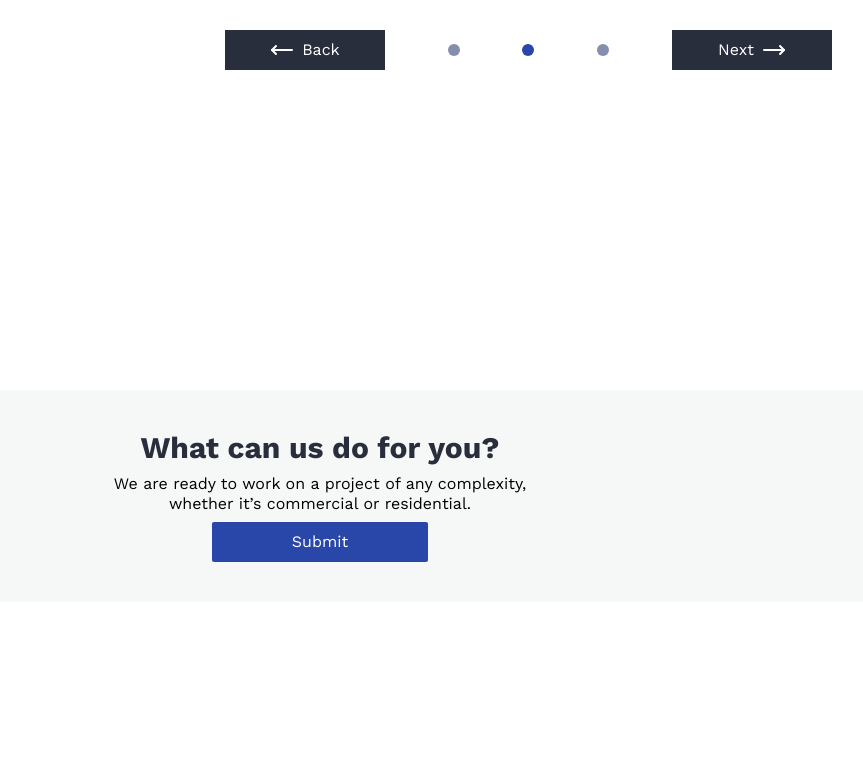
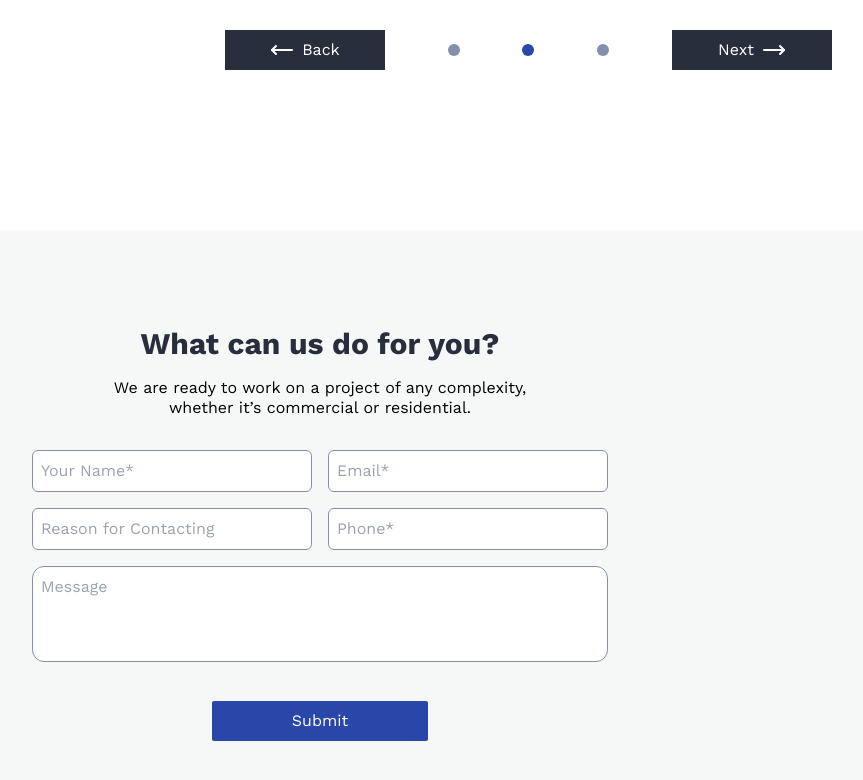
Before and after one commit to KalpitChandekar/thebox-company, a Next.js app: page / in a window 1280 px wide. Shown: the part 3998-4778 px from the top of the page, without its empty margins (320-1183 px from the left). Built offline with nearby package versions, Linux system fonts and the light colour scheme.

Commit message:
[feat]: Create full contact section

```diff
--- a/components/Contact.tsx
+++ b/components/Contact.tsx
@@ -1,15 +1,45 @@
 const Contact = () => {
   return (
-    <div className="max-w-7xl bg-[#F6F8F7] my-40 mx-auto">
-      <div className="max-w-md text-center mx-auto py-10 space-y-2">
+    <div className="max-w-7xl bg-[#F6F8F7] mx-auto">
+      <div className="max-w-xl text-center mx-auto py-24 space-y-4">
         <h1 className="text-center font-semibold text-3xl text-secondary">
           What can us do for you?
         </h1>
-        <p className="leading-5">
+        <p className="leading-5 max-w-md mx-auto">
           We are ready to work on a project of any complexity, whether it’s
           commercial or residential.
         </p>
-        <button className="py-2 px-20 rounded-sm bg-blue text-white">Submit</button>
+        <div className="space-y-4 py-4">
+          <div className="grid grid-cols-2 gap-4">
+            <input
+              type="text"
+              placeholder="Your Name*"
+              className="p-2  border border-gray rounded-md"
+            />
+            <input
+              type="email"
+              placeholder="Email*"
+              className="p-2  border border-gray rounded-md"
+            />
+            <input
+              type="text"
+              placeholder="Reason for Contacting"
+              className="p-2  border border-gray rounded-md"
+            />
+            <input
+              type="number"
+              placeholder="Phone*"
+              className="p-2  border border-gray rounded-md"
+            />
+          </div>
+          <textarea
+            placeholder="Message"
+            className="w-full p-2 h-24 resize-none border border-gray rounded-xl"
+          ></textarea>
+        </div>
+        <button className="py-2 px-20 rounded-sm bg-blue text-white">
+          Submit
+        </button>
       </div>
     </div>
   );
```
